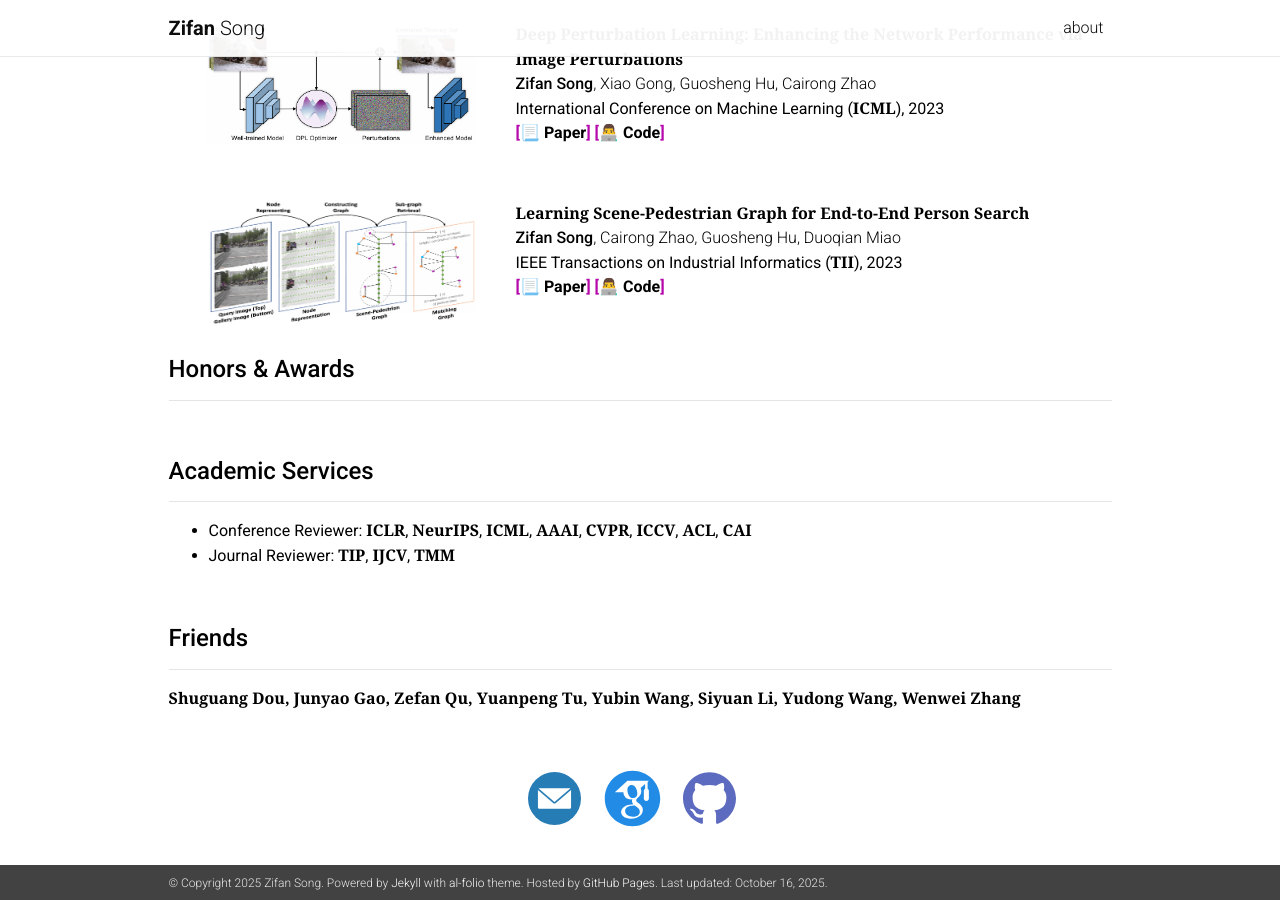
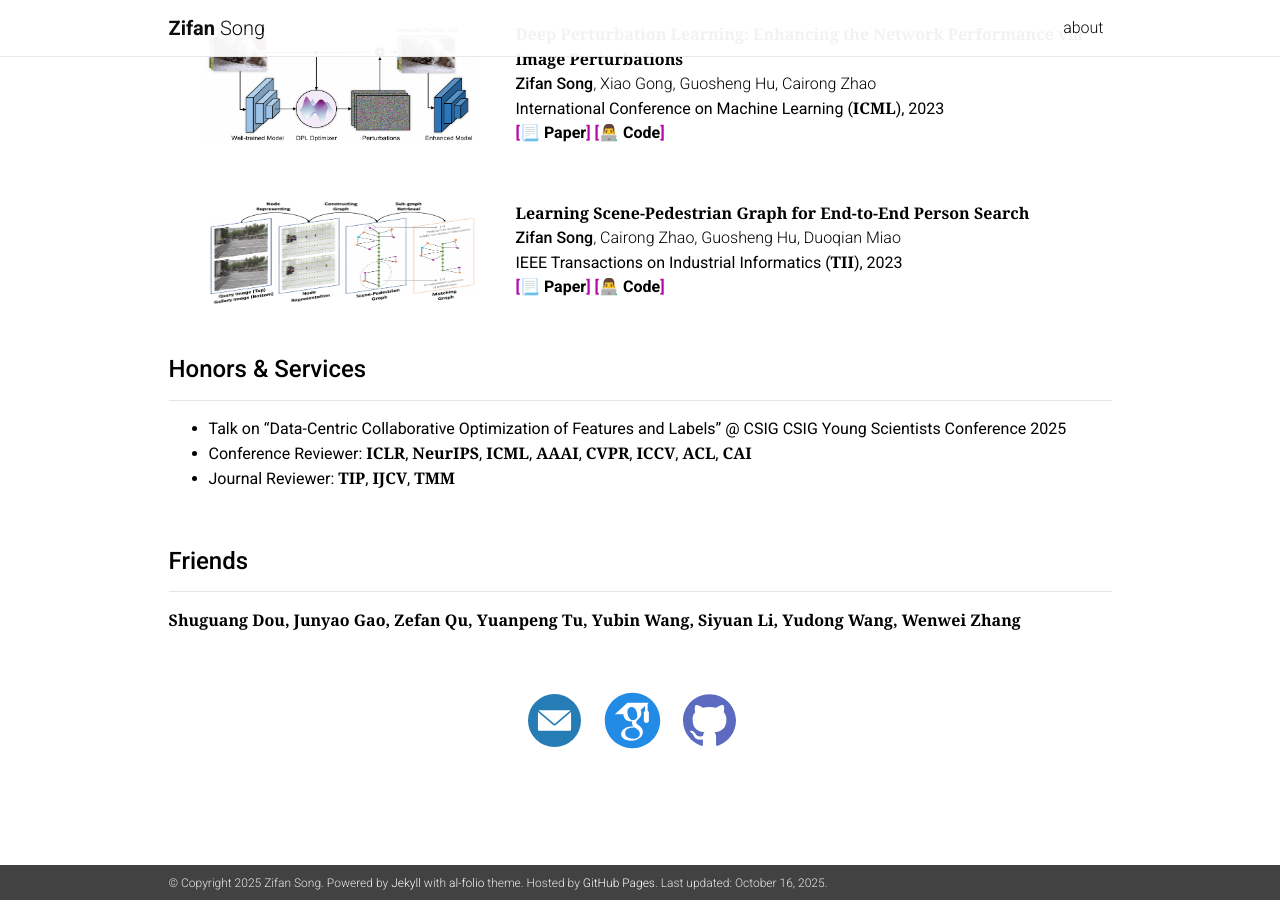
Before and after one commit to MatCaviar/MatCaviar.github.io, a Jekyll site: the page built from _pages/MatCaivar.md, in a window 1280 px wide and 900 px high, scrolled down 2385 px. Built offline with Jekyll 4.4.1, drawn with Linux system fonts in a browser that asks for light colours; nearby versions of some CDN libraries; a style sheet for code colours, icons or effects is not loaded.

Commit message:
Update MatCaivar.md

```diff
--- a/_pages/MatCaivar.md
+++ b/_pages/MatCaivar.md
@@ -123,7 +123,7 @@ social: false  # includes social icons at the bottom of the page
 
 <br>
 
-<img src="collections/internlm.png" width="307" height="123"   align="left" hspace="20" vspace="0"/>
+<img src="collections/internlm.png" width="307" height="103"   align="left" hspace="20" vspace="0"/>
 **<font face="Georgia" color="Black" size="3"><B>InternLM2 Technical Report</B></font>**<br>
 **InternLM Group**<br>
 <B>arXiv, 2024<B><br>
@@ -152,7 +152,7 @@ social: false  # includes social icons at the bottom of the page
 
 <br>
 
-<img src="collections/SPG.png" width="307" height="123"  align="left" hspace="20" vspace="0"/>
+<img src="collections/SPG.png" width="307" height="103"  align="left" hspace="20" vspace="0"/>
 **<font face="Georgia" color="Black" size="3"><B>Learning Scene-Pedestrian Graph for End-to-End Person Search</B></font>**<br>
 **Zifan Song**, Cairong Zhao, Guosheng Hu, Duoqian Miao<br>
 <B>IEEE Transactions on Industrial Informatics (**<font face="Georgia" color="Black"><B>TII</B></font>**), 2023<B><br>
@@ -163,12 +163,9 @@ social: false  # includes social icons at the bottom of the page
 <br>
 
 
-#### **Honors & Awards**
+#### **Honors & Services**
 <hr />
-<br>
-
-#### **Academic Services**
-<hr />
+- <B>Talk on "Data-Centric Collaborative Optimization of Features and Labels" @ CSIG CSIG Young Scientists Conference 2025</B>
 - <B>Conference Reviewer: **<font face="Georgia" color="Black"><B>ICLR</B></font>**, **<font face="Georgia" color="Black"><B>NeurIPS</B></font>**, **<font face="Georgia" color="Black"><B>ICML</B></font>**, **<font face="Georgia" color="Black"><B>AAAI</B></font>**, **<font face="Georgia" color="Black"><B>CVPR</B></font>**, **<font face="Georgia" color="Black"><B>ICCV</B></font>**, **<font face="Georgia" color="Black"><B>ACL</B></font>**, **<font face="Georgia" color="Black"><B>CAI</B></font>**</B>
 - <B>Journal Reviewer: **<font face="Georgia" color="Black"><B>TIP</B></font>**, **<font face="Georgia" color="Black"><B>IJCV</B></font>**, **<font face="Georgia" color="Black"><B>TMM</B></font>**</B>
 
```
